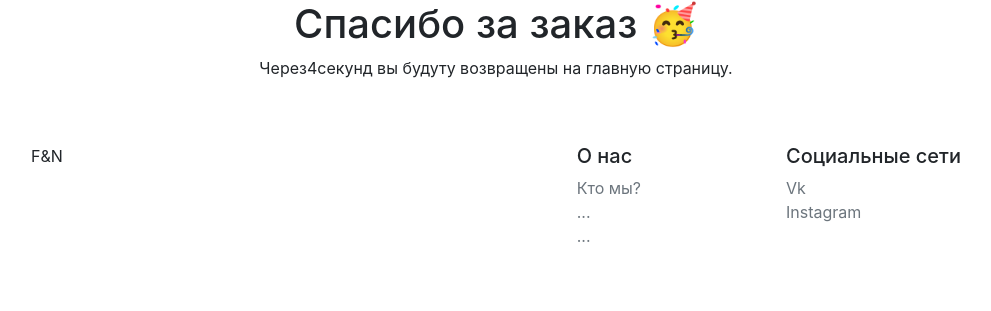
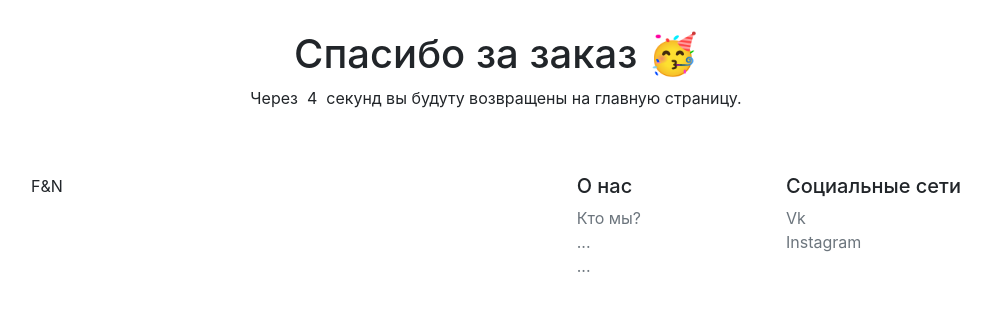
Before and after one commit to farit2000/FandN, a Django app: page /success/ in a window 1280 px wide. Shown: the part 48-359 px from the top of the page, without its empty margins (144-1135 px from the left). Run offline with Django 3.2, Linux system fonts and the light colour scheme; some libraries are stand-ins or nearby versions.

Commit message:
Add success page

```diff
--- a/templates/shop/success.html
+++ b/templates/shop/success.html
@@ -3,12 +3,12 @@
 {% block content %}
     <div class="row">
         <div class="col">
-            <h1 class="d-lg-flex justify-content-lg-center align-items-lg-center">Спасибо за заказ 🥳</h1>
+            <h1 class="d-lg-flex justify-content-lg-center align-items-lg-center" style="padding-top: 30px;">Спасибо за заказ 🥳</h1>
         </div>
     </div>
     <div class="row">
         <div class="col">
-            <p class="d-lg-flex justify-content-lg-center align-items-lg-center">Через <span onload="timer()" id="timer_inp"> 10 </span> секунд вы будуту возвращены на главную страницу.</p>
+            <p class="d-lg-flex justify-content-lg-center align-items-lg-center">Через &nbsp; <span onload="timer()" id="timer_inp">10</span> &nbsp; секунд вы будуту возвращены на главную страницу.</p>
         </div>
     </div>
     <script>
```
